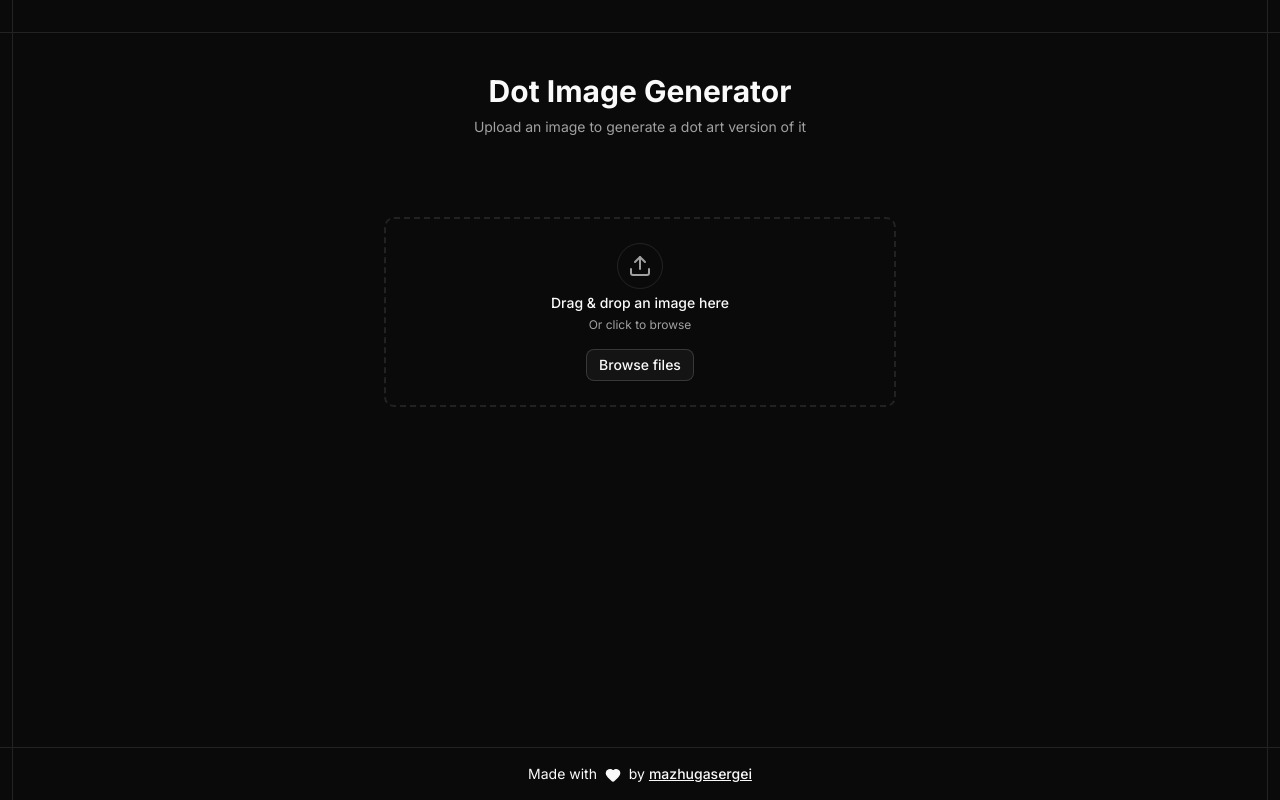
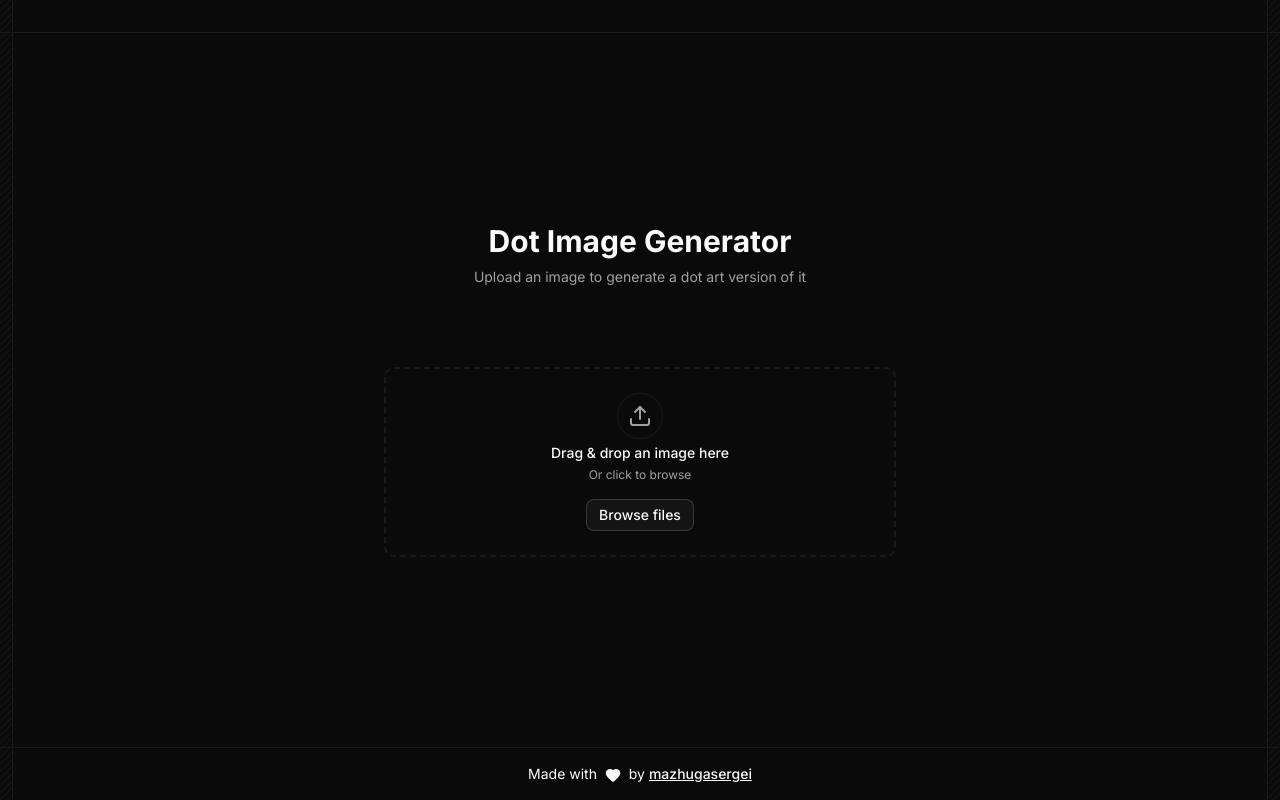
Before and after one commit to mazhugasergei/dot-image-generator, a Next.js app: page / in a window 1280 px wide. Built offline with nearby package versions, Linux system fonts and the light colour scheme.

Commit message:
feat: add background component

```diff
--- a/src/app/layout.tsx
+++ b/src/app/layout.tsx
@@ -1,6 +1,7 @@
+import border_img from "@/assets/images/lines.svg"
+import "@/assets/styles/globals.css"
 import { ThemeProvider } from "@/components/theme-provider"
 import { Toaster } from "@/components/ui/sonner"
-import "@/globals.css"
 import { mainFont } from "@/lib/fonts"
 import { cn } from "@/utils"
 import type { Metadata } from "next"
@@ -15,6 +16,7 @@ export default function RootLayout({ children }: { children: ReactNode }) {
 		<html lang="en" suppressHydrationWarning>
 			<body className={cn(mainFont.className, "")}>
 				<ThemeProvider attribute="class" defaultTheme="dark" enableSystem disableTransitionOnChange>
+					<BG />
 					{children}
 					<Toaster />
 				</ThemeProvider>
@@ -22,3 +24,18 @@ export default function RootLayout({ children }: { children: ReactNode }) {
 		</html>
 	)
 }
+
+export function BG() {
+	return (
+		<div
+			style={{
+				position: "fixed",
+				inset: 0,
+				backgroundImage: `url(${border_img.src})`,
+				backgroundSize: "4rem",
+				zIndex: -1,
+				opacity: 0.1,
+			}}
+		/>
+	)
+}
--- a/src/app/page.tsx
+++ b/src/app/page.tsx
@@ -6,7 +6,10 @@ export default function Home() {
 	return (
 		<main className="min-h-100dvh grid grid-rows-[auto_1fr_auto]">
 			<SectionWrapper className="min-h-6" />
-			<SectionWrapper innerClassName="flex flex-col items-center py-10 lg:p-10" className="border-y">
+			<SectionWrapper
+				innerClassName="flex flex-col justify-center items-center py-10 lg:p-10 xl:px-16"
+				className="border-y"
+			>
 				<h1 className="text-center text-3xl font-bold text-balance">Dot Image Generator</h1>
 				<p className="text-muted-foreground mt-2 text-center text-sm text-balance">
 					Upload an image to generate a dot art version of it
--- a/src/globals.css
+++ b/src/assets/styles/globals.css
@@ -95,7 +95,7 @@
 	--accent: oklch(0.269 0 0);
 	--accent-foreground: oklch(0.985 0 0);
 	--destructive: oklch(0.704 0.191 22.216);
-	--border: oklch(1 0 0 / 10%);
+	--border: oklch(0.214 0 0);
 	--input: oklch(1 0 0 / 15%);
 	--ring: oklch(0.556 0 0);
 	--chart-1: oklch(0.488 0.243 264.376);
--- a/src/components/dot-image-generator/index.tsx
+++ b/src/components/dot-image-generator/index.tsx
@@ -77,7 +77,7 @@ export function DotImageGenerator({ className, ...props }: ComponentProps<"div">
 	return (
 		<div
 			className={cn(
-				"grid w-full items-start gap-10 max-lg:max-w-md",
+				"grid w-full items-center gap-10 max-lg:max-w-md",
 				files.length > 0 ? "lg:grid-cols-2" : "max-w-lg",
 				className
 			)}
--- a/src/components/wrapper.tsx
+++ b/src/components/wrapper.tsx
@@ -9,7 +9,7 @@ interface Props extends ComponentProps<"div"> {
 export const SectionWrapper = ({ children, className, innerStyle, innerClassName, ...props }: Props) => {
 	return (
 		<div className={cn("grid md:px-3", className)} {...props}>
-			<Wrapper style={innerStyle} className={cn("p-4 md:border-x", innerClassName)}>
+			<Wrapper style={innerStyle} className={cn("bg-background p-4 md:border-x", innerClassName)}>
 				{children}
 			</Wrapper>
 		</div>
```
Also changed, not shown: src/assets/images/lines.svg (added).
